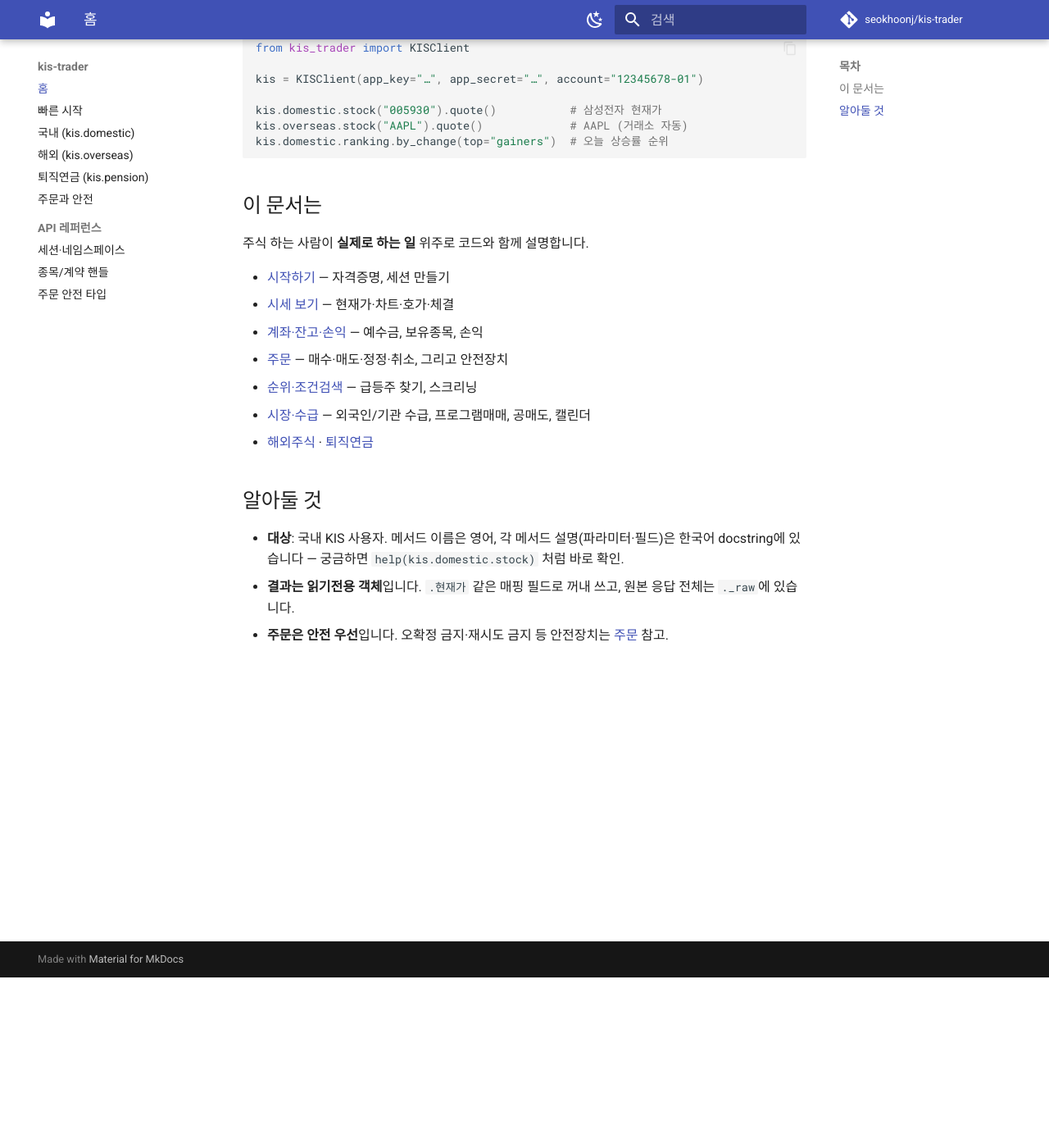
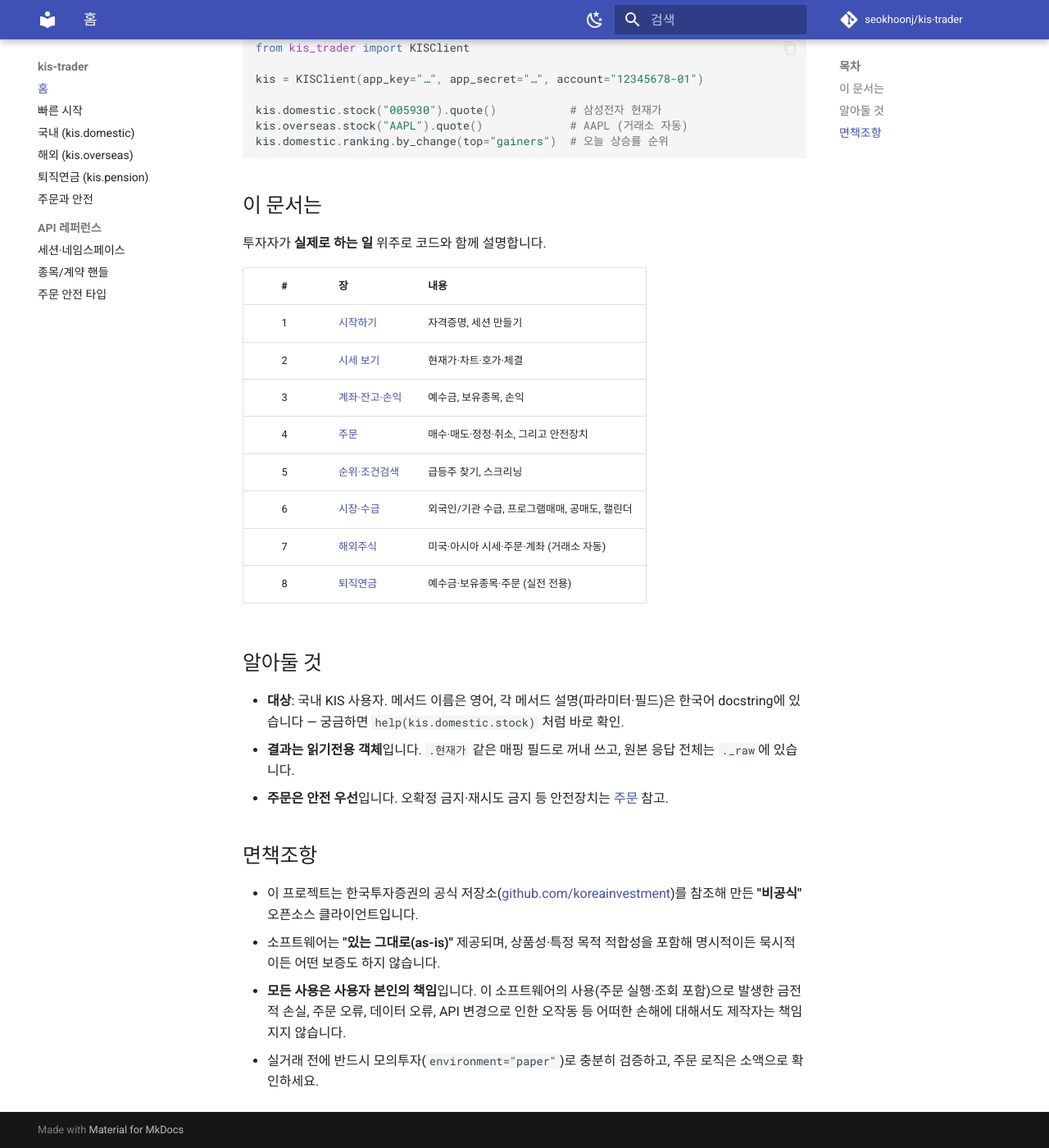
Before and after one commit to seokhoonj/kis-trader, an MkDocs documentation site: the page built from docs/index.md, in a window 1280 px wide and 1400 px high, scrolled down 208 px. Shown: the whole window at 82% size. Built offline with MkDocs 1.6.1 and Material for MkDocs 9.7.7, drawn with Linux system fonts in a browser that asks for light colours; comment, search, counter and statistics services are not loaded; some of the changed text lies outside the part shown.

Commit message:
docs: revise landing content, disclaimer, and examples
Turn the section index into a numbered table, add an unofficial-use
disclaimer, tidy wording, show index-by-name and multi-quote examples with
real codes, and align inline comments.

````diff
--- a/docs/index.md
+++ b/docs/index.md
@@ -1,7 +1,7 @@
 # 소개 {.unnumbered}
 
 한국투자증권(KIS) Open API를 파이썬에서 쉽게 쓰기 위한 클라이언트입니다. 시세 조회부터
-주문·계좌·순위까지, 증권사 URL을 외울 필요 없이 **자산군별로 정리된 메서드** 하나로 부릅니다.
+주문·계좌·순위까지 **자산군별로 정리된 메서드** 하나로 부릅니다.
 
 ```python
 from kis_trader import KISClient
@@ -15,15 +15,18 @@ kis.domestic.ranking.by_change(top="gainers")  # 오늘 상승률 순위
 
 ## 이 문서는
 
-주식 하는 사람이 **실제로 하는 일** 위주로 코드와 함께 설명합니다.
+투자자가 **실제로 하는 일** 위주로 코드와 함께 설명합니다.
 
-- [시작하기](quickstart.md) — 자격증명, 세션 만들기
-- [시세 보기](quotes.md) — 현재가·차트·호가·체결
-- [계좌·잔고·손익](account.md) — 예수금, 보유종목, 손익
-- [주문](orders.md) — 매수·매도·정정·취소, 그리고 안전장치
-- [순위·조건검색](screening.md) — 급등주 찾기, 스크리닝
-- [시장·수급](market.md) — 외국인/기관 수급, 프로그램매매, 공매도, 캘린더
-- [해외주식](overseas.md) · [퇴직연금](pension.md)
+| # | 장 | 내용 |
+|:--:|----|------|
+| 1 | [시작하기](quickstart.md) | 자격증명, 세션 만들기 |
+| 2 | [시세 보기](quotes.md) | 현재가·차트·호가·체결 |
+| 3 | [계좌·잔고·손익](account.md) | 예수금, 보유종목, 손익 |
+| 4 | [주문](orders.md) | 매수·매도·정정·취소, 그리고 안전장치 |
+| 5 | [순위·조건검색](screening.md) | 급등주 찾기, 스크리닝 |
+| 6 | [시장·수급](market.md) | 외국인/기관 수급, 프로그램매매, 공매도, 캘린더 |
+| 7 | [해외주식](overseas.md) | 미국·아시아 시세·주문·계좌 (거래소 자동) |
+| 8 | [퇴직연금](pension.md) | 예수금·보유종목·주문 (실전 전용) |
 
 ## 알아둘 것
 
@@ -31,3 +34,14 @@ kis.domestic.ranking.by_change(top="gainers")  # 오늘 상승률 순위
   docstring에 있습니다 — 궁금하면 `help(kis.domestic.stock)` 처럼 바로 확인.
 - **결과는 읽기전용 객체**입니다. `.현재가` 같은 매핑 필드로 꺼내 쓰고, 원본 응답 전체는 `._raw`에 있습니다.
 - **주문은 안전 우선**입니다. 오확정 금지·재시도 금지 등 안전장치는 [주문](orders.md) 참고.
+
+## 면책조항
+
+- 이 프로젝트는 한국투자증권의 공식 저장소([github.com/koreainvestment](https://github.com/koreainvestment))를
+  참조해 만든 **"비공식"** 오픈소스 클라이언트입니다.
+- 소프트웨어는 **"있는 그대로(as-is)"** 제공되며, 상품성·특정 목적 적합성을 포함해 명시적이든 묵시적이든
+  어떤 보증도 하지 않습니다.
+- **모든 사용은 사용자 본인의 책임**입니다. 이 소프트웨어의 사용(주문 실행·조회 포함)으로 발생한 금전적
+  손실, 주문 오류, 데이터 오류, API 변경으로 인한 오작동 등 어떠한 손해에 대해서도 제작자는
+  책임지지 않습니다.
+- 실거래 전에 반드시 모의투자(`environment="paper"`)로 충분히 검증하고, 주문 로직은 소액으로 확인하세요.
````
Also changed, not shown: docs/quickstart.md (+2 -2 lines), docs/quotes.md (+6 -6 lines).
